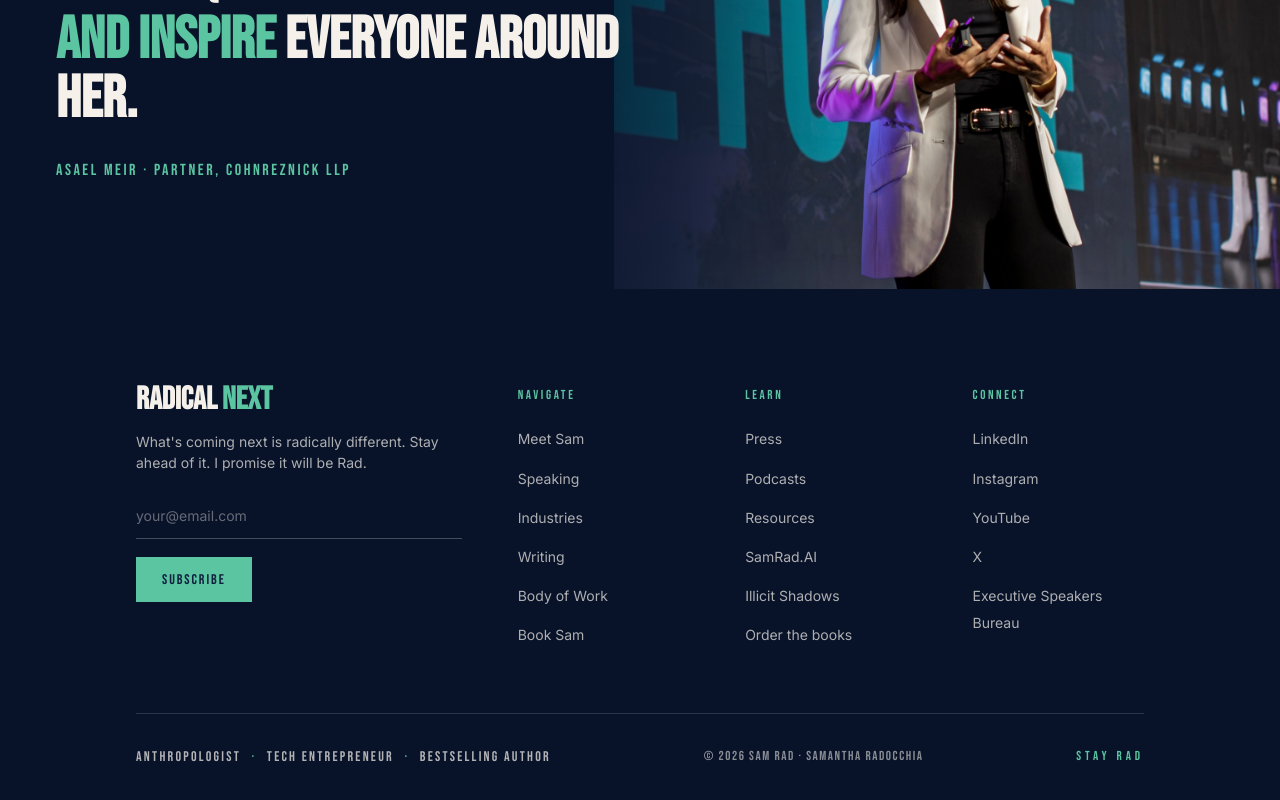
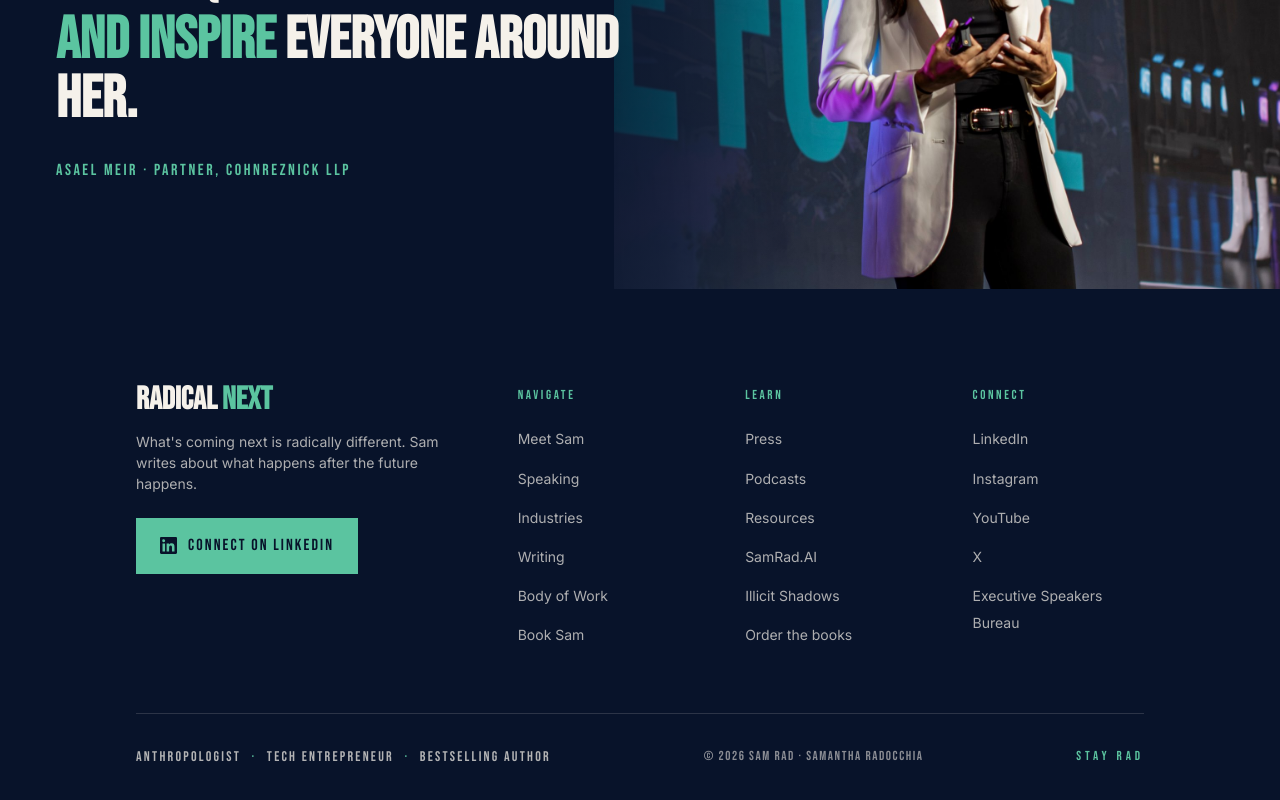
Before and after one commit to SamRadOfficial/sam-rad, a Next.js app: page /book in a window 1280 px wide. Shown: the part 2098-2898 px from the top of the page. Built offline with nearby package versions, Linux system fonts and the light colour scheme.

Commit message:
adds linkedin button to footer

```diff
--- a/app/globals.css
+++ b/app/globals.css
@@ -849,3 +849,12 @@ details.earlier[open] summary{margin-bottom:44px;}
 .res-strip h3{font-family:var(--fd);font-size:32px;line-height:1;text-transform:uppercase;margin:8px 0 8px;}
 .res-strip p{font-size:15px;color:var(--ink-muted);margin:0;}
 @media (max-width:900px){.res-strip-inner{flex-direction:column;align-items:flex-start;gap:18px;}}
+
+/* Footer: where to actually find new work, replacing the dead newsletter form */
+.f-where{display:flex;flex-direction:column;align-items:flex-start;gap:16px;margin-top:24px;}
+.btn-li{display:inline-flex;align-items:center;gap:11px;background:var(--mint);color:var(--ink-deep);
+  font-family:var(--fd);font-size:16px;letter-spacing:.13em;text-transform:uppercase;
+  padding:13px 22px;border:2px solid var(--mint);transition:background .18s,color .18s;}
+.btn-li svg{width:17px;height:17px;fill:currentColor;flex:0 0 17px;}
+.btn-li:hover{background:transparent;color:var(--mint);}
+.f-where-link:hover{color:var(--paper);}
--- a/components/Footer.jsx
+++ b/components/Footer.jsx
@@ -8,12 +8,15 @@ export default function Footer() {
         <div className="f-grid">
           <div>
             <h3 className="f-title">Radical <span className="mint">Next</span></h3>
-            <p className="f-copy">What&apos;s coming next is radically different. Stay ahead of it. I promise it will be Rad.</p>
-            <form className="f-news" action="#" method="post">
-              <label htmlFor="nl" className="sr-only" style={{ position: 'absolute', left: '-9999px' }}>Email address</label>
-              <input id="nl" name="email" type="email" placeholder="your@email.com" />
-              <button type="submit">Subscribe</button>
-            </form>
+            <p className="f-copy">What&apos;s coming next is radically different. Sam writes about what happens after the future happens.</p>
+            <div className="f-where">
+              <a className="btn-li" href={SITE.social.linkedin} target="_blank" rel="noopener noreferrer">
+                <svg viewBox="0 0 24 24" aria-hidden="true" focusable="false">
+                  <path d="M20.45 20.45h-3.56v-5.57c0-1.33-.02-3.04-1.85-3.04-1.85 0-2.14 1.45-2.14 2.94v5.67H9.35V9h3.41v1.56h.05a3.74 3.74 0 0 1 3.37-1.85c3.6 0 4.27 2.37 4.27 5.46v6.28ZM5.34 7.43a2.07 2.07 0 1 1 0-4.13 2.07 2.07 0 0 1 0 4.13Zm1.78 13.02H3.55V9h3.57v11.45ZM22.22 0H1.77C.79 0 0 .77 0 1.72v20.56C0 23.23.79 24 1.77 24h20.45c.98 0 1.78-.77 1.78-1.72V1.72C24 .77 23.2 0 22.22 0Z" />
+                </svg>
+                Connect on LinkedIn
+              </a>
+            </div>
           </div>
           <div>
             <div className="f-col-title">Navigate</div>
```
Also changed, not shown: 1 other file (tests, documents, lock files or other folders).
